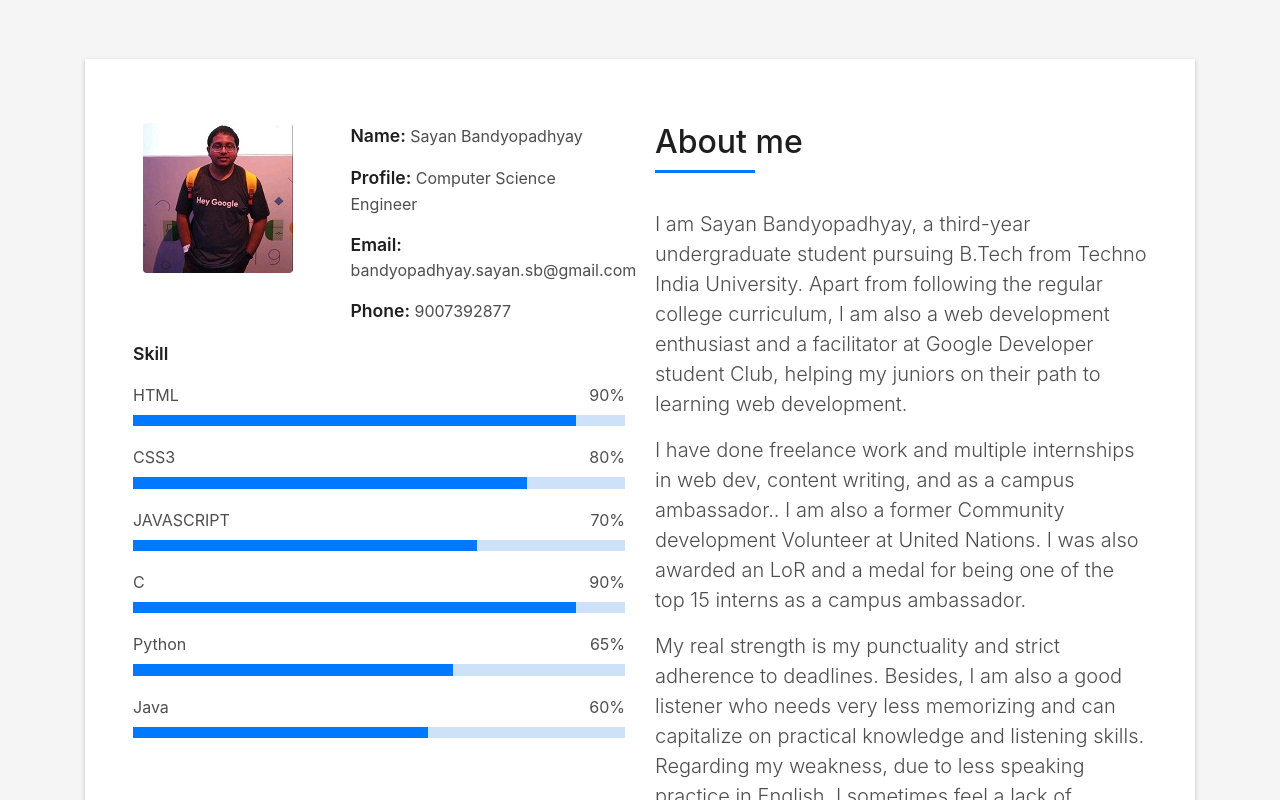
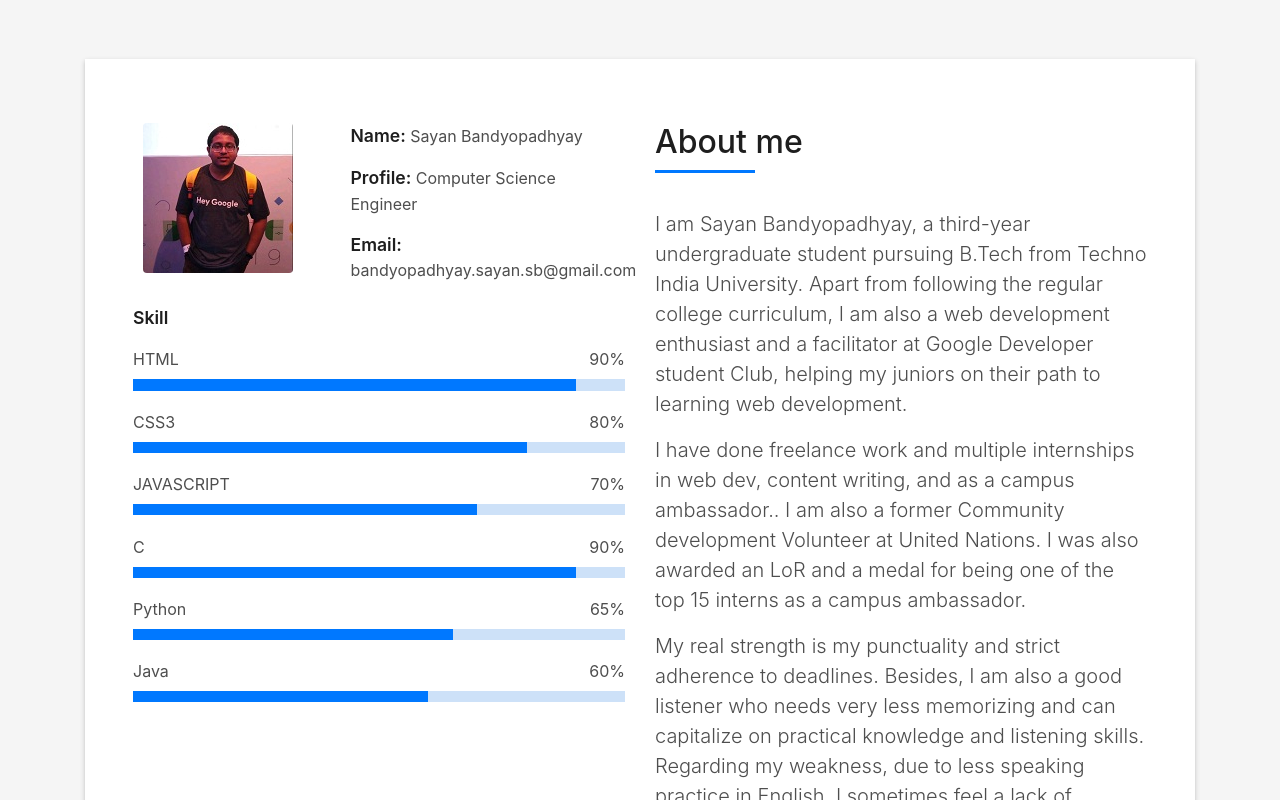
Before and after one commit to SayanBan/SayanBan.github.io, a plain HTML site: page index.html in a window 1280 px wide. Shown: the part 805-1605 px from the top of the page. Drawn offline with Linux system fonts and the light colour scheme; files whose address does not match are found by name.

Commit message:
Update index.html

```diff
--- a/index.html
+++ b/index.html
@@ -100,7 +100,6 @@
                       <p><span class="title-s">Name: </span> <span>Sayan Bandyopadhyay</span></p>
                       <p><span class="title-s">Profile: </span> <span>Computer Science Engineer</span></p>
                       <p><span class="title-s">Email: </span> <span>bandyopadhyay.sayan.sb@gmail.com</span></p>
-                      <p><span class="title-s">Phone: </span> <span>9007392877</span></p>
                     </div>
                   </div>
                 </div>
```
